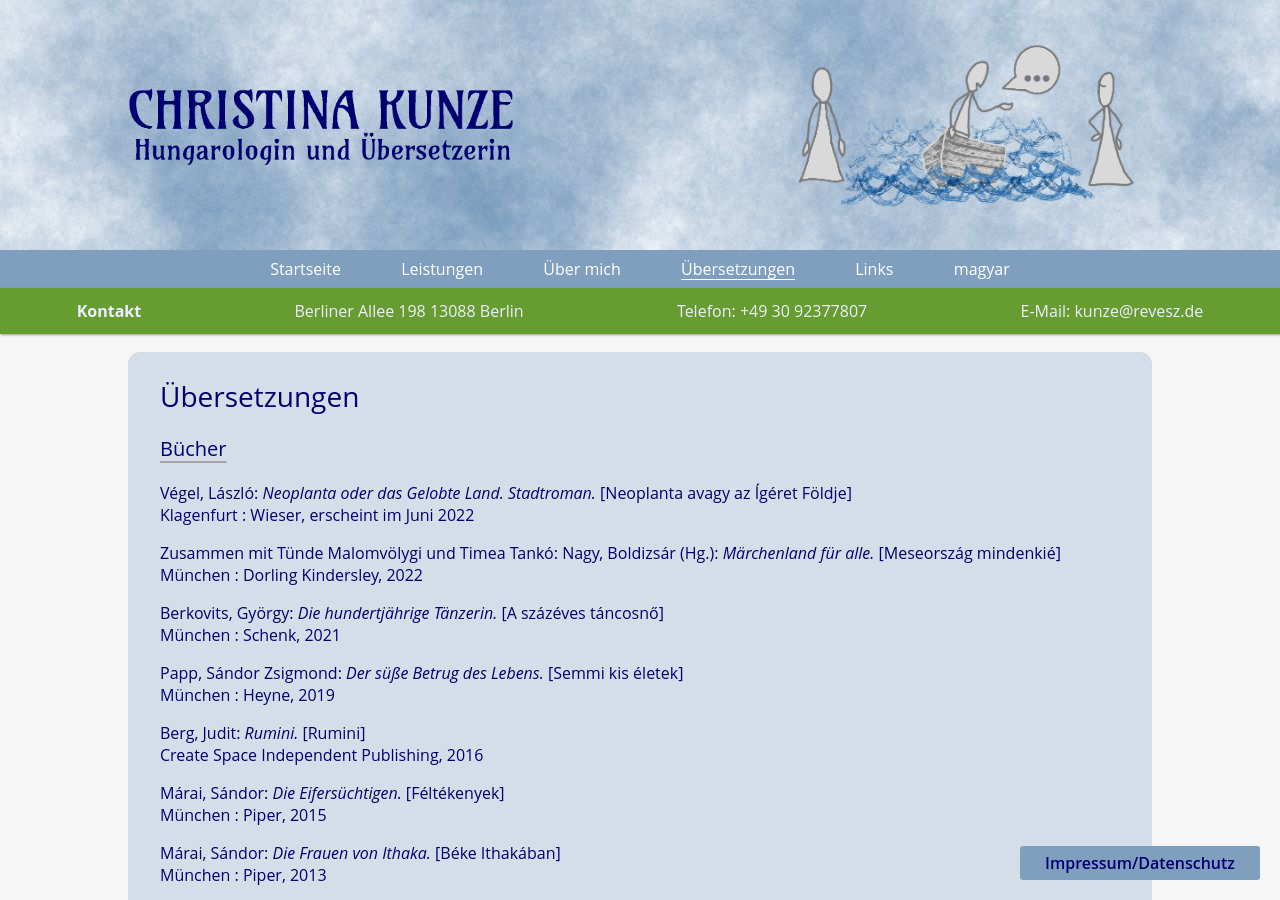
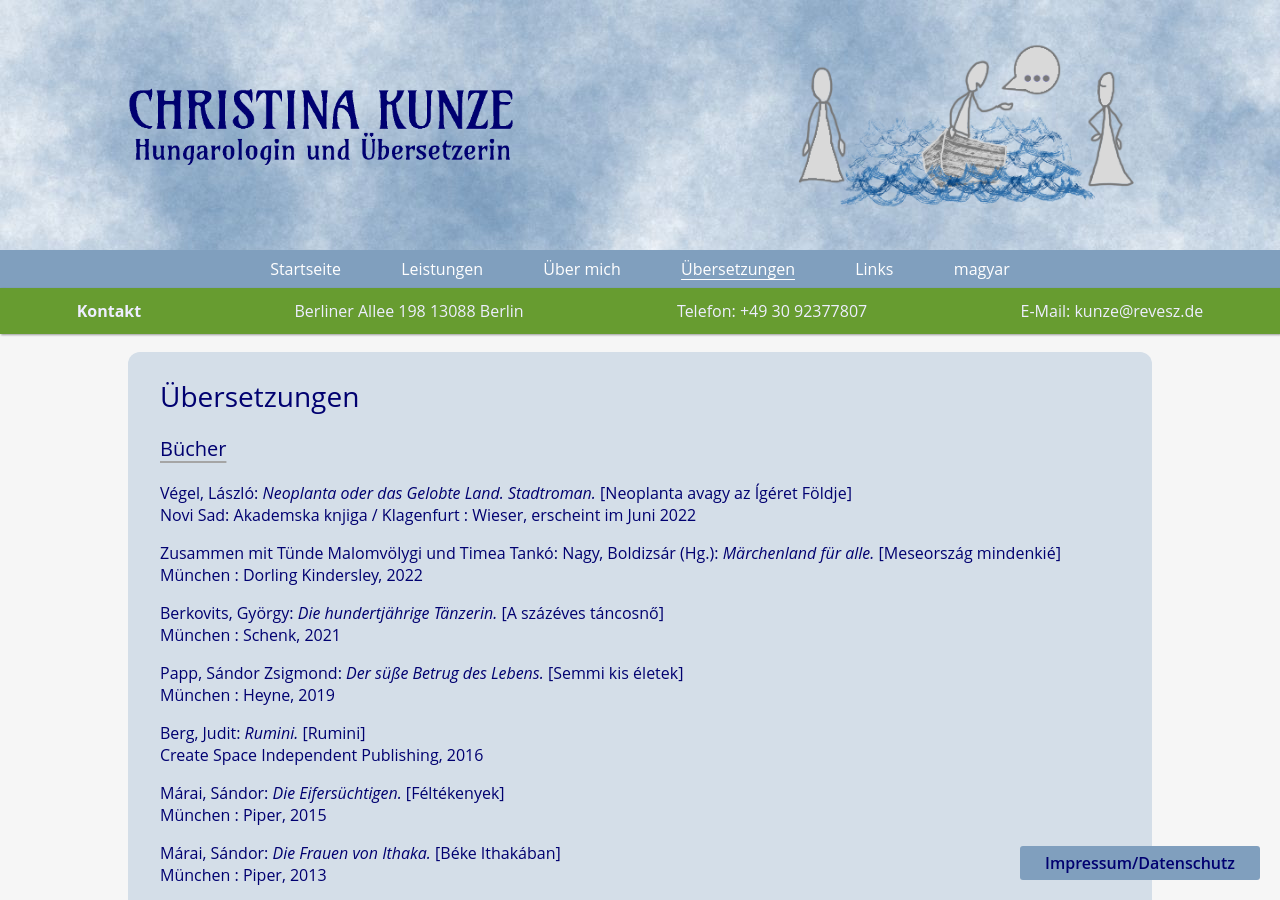
Before and after one commit to rixx/revesz.de, a Jekyll site: the page built from publikationen.md, in a window 1280 px wide and 900 px high. Built offline with Jekyll 4.4.1, drawn with Linux system fonts in a browser that asks for light colours.

Commit message:
Update publikationen.md

```diff
--- a/publikationen.md
+++ b/publikationen.md
@@ -6,7 +6,7 @@ title: publikationen
 <h1>Übersetzungen</h1>
 
 <h3>Bücher</h3>
-<p>Végel, László: <span style="font-style:italic">Neoplanta oder das Gelobte Land. Stadtroman.</span> [Neoplanta avagy az Ígéret Földje] <br>Klagenfurt : Wieser, erscheint im Juni 2022
+<p>Végel, László: <span style="font-style:italic">Neoplanta oder das Gelobte Land. Stadtroman.</span> [Neoplanta avagy az Ígéret Földje] <br>Novi Sad: Akademska knjiga / Klagenfurt : Wieser, erscheint im Juni 2022
 <p>Zusammen mit Tünde Malomvölygi und Timea Tankó: Nagy, Boldizsár (Hg.): <span style="font-style:italic">Märchenland für alle.</span> [Meseország mindenkié] <br>München : Dorling Kindersley, 2022
 <p>Berkovits, György: <span style="font-style:italic">Die hundertjährige Tänzerin.</span> [A százéves táncosnő] <br>München : Schenk, 2021
 <p>Papp, Sándor Zsigmond: <span style="font-style:italic">Der süße Betrug des Lebens.</span> [Semmi kis életek] <br>München : Heyne, 2019
```
